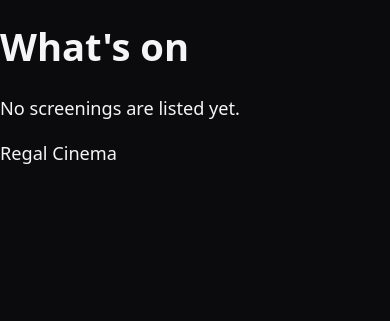
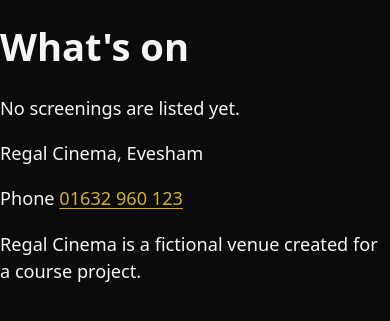
Before and after one commit to StockoL/regal-cinema, a Django app: page / in a window 390 px wide. Shown: the part 73-394 px from the top of the page. Run offline with Django 5.2, Linux system fonts and the light colour scheme.

Commit message:
feat: add the fictional venue line and placeholders
Every page's footer now says Regal Cinema is a fictional venue made
for a course project, and gives the placeholder town and phone
number, 01632 960 123 from Ofcom's drama range, as a tap-to-call
link. They move to the venue settings record when it exists. Tests
and code together.

Implements the placeholders in architecture 4.23.

```diff
--- a/templates/base.html
+++ b/templates/base.html
@@ -25,7 +25,10 @@
   </main>
 
   <footer class="site-footer">
-    <p>Regal Cinema</p>
+    {# Placeholders until the venue settings record exists (4.23). #}
+    <p>Regal Cinema, Evesham</p>
+    <p>Phone <a href="tel:+441632960123">01632 960 123</a></p>
+    <p>Regal Cinema is a fictional venue created for a course project.</p>
   </footer>
 </body>
 </html>
```
Also changed, not shown: screenings/tests/test_views.py (+16 -0 lines).
